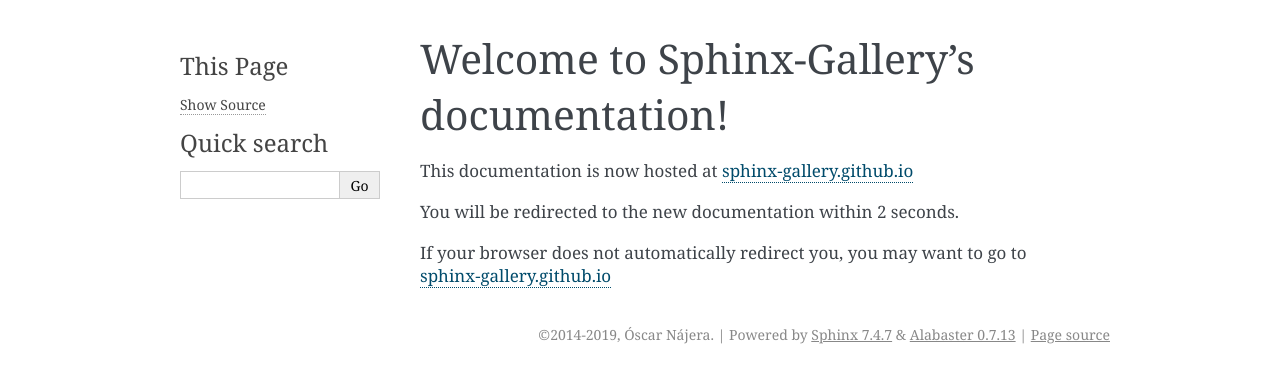
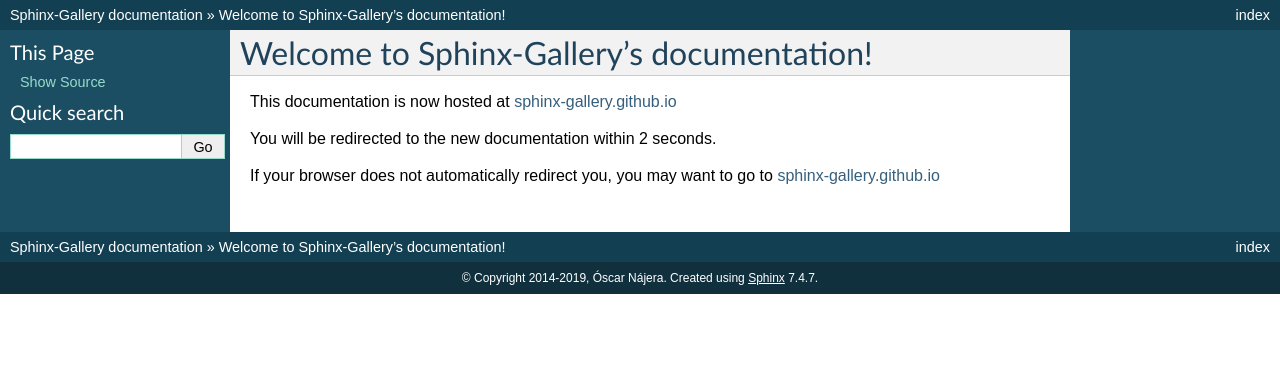
Before and after one commit to sphinx-gallery/sphinx-gallery, a Sphinx documentation site: the page built from doc/index.rst, in a window 1280 px wide. Shown: the top 383 px of the page. Built offline with Sphinx 7.4.7, drawn with Linux system fonts in a browser that asks for light colours.

Commit message:
Move to html default theme for read the docs to take over

```diff
--- /dev/null
+++ b/doc/_static/theme_override.css
@@ -0,0 +1,15 @@
+.wy-nav-top {
+    background-color: #FF8C38 !important;
+}
+.wy-side-nav-search {
+    background-color: #FF8C38 !important;
+}
+
+
+div[class^="highlight"] a {
+    background-color: #E6E6E6;
+}
+
+div[class^="highlight"] a:hover {
+    background-color: #ABECFC;
+}
--- a/doc/conf.py
+++ b/doc/conf.py
@@ -75,7 +75,10 @@
 # The theme to use for HTML and HTML Help pages.  See the documentation for
 # a list of builtin themes.
 #
-html_theme = 'alabaster'
+html_theme = 'default'
+
+def setup(app):
+    app.add_stylesheet('theme_override.css')
 
 # Theme options are theme-specific and customize the look and feel of a theme
 # further.  For a list of options available for each theme, see the
```
